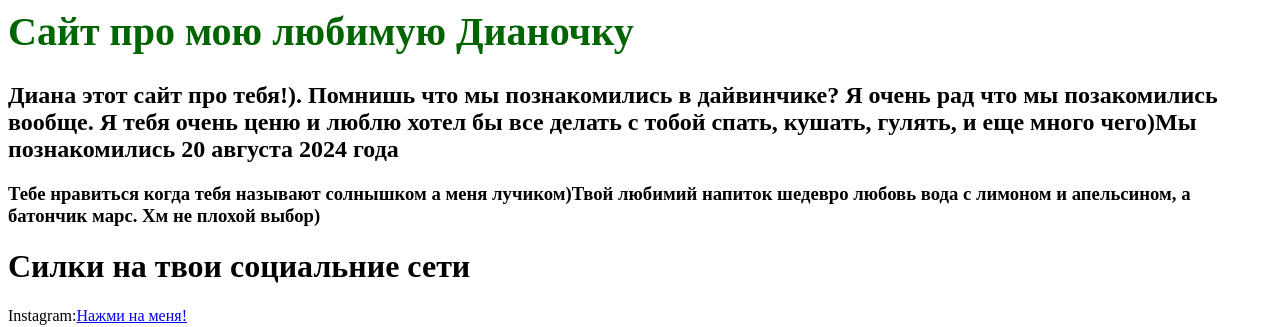
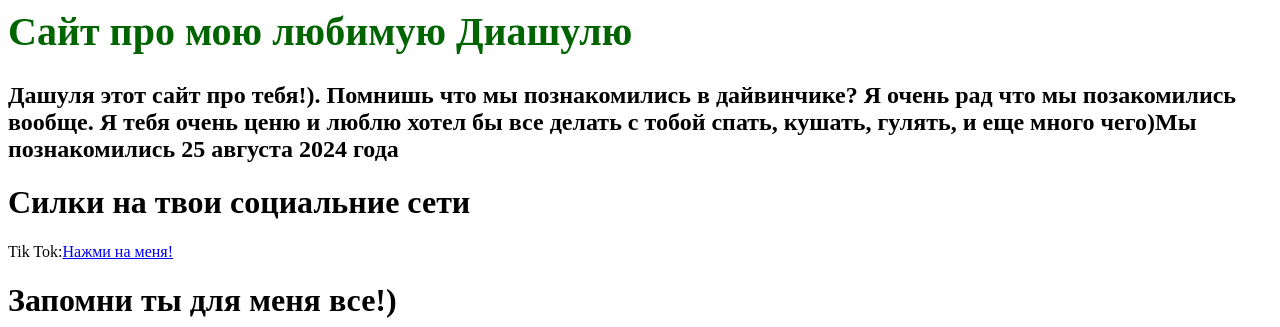
Before and after one commit to rebzerf/dianochks, a plain HTML site: page index.html in a window 1280 px wide. Shown: the top 327 px of the page. Drawn offline with Linux system fonts and the light colour scheme.

Commit message:
Update index.html

```diff
--- a/index.html
+++ b/index.html
@@ -1,10 +1,9 @@
 <html>
-<body> <title>Короче сайт про Даяночку</title>
-<header> <h1 style="background:white; color:darkgreen; text-align;center;font-size:40px">Сайт про мою любимую Дианочку</h1></header>
-    <p><h2>Диана этот сайт про тебя!). Помнишь что мы познакомились в дайвинчике? Я очень рад что мы позакомились вообще. Я тебя очень ценю и люблю хотел бы все делать с тобой спать, кушать, гулять, и еще много чего)Мы познакомились 20 августа 2024 года</h2></p>
-    <p><h3>Тебе нравиться когда тебя называют солнышком а меня лучиком)Твой любимий напиток шедевро любовь вода с лимоном и апельсином, а батончик марс. Хм не плохой выбор) </h3></p>
+<body> <title>Короче сайт про Дашулю</title>
+<header> <h1 style="background:white; color:darkgreen; text-align;center;font-size:40px">Сайт про мою любимую Диашулю</h1></header>
+    <p><h2>Дашуля этот сайт про тебя!). Помнишь что мы познакомились в дайвинчике? Я очень рад что мы позакомились вообще. Я тебя очень ценю и люблю хотел бы все делать с тобой спать, кушать, гулять, и еще много чего)Мы познакомились 25 августа 2024 года</h2></p>
     <p><h1>Cилки на твои социальние сети</h1></p>
-Instagram:<a href="https://www.instagram.com/batuzova_diana/?locale=ru">Нажми на меня!</a>
+Tik Tok:<a href="https://www.tiktok.com/@dash.wsx0">Нажми на меня!</a>
 
 <p><h1>Запомни ты для меня все!)</h1></p><img class="ogo" src="https://png.klev.club/uploads/posts/2024-03/png-klev-club-p-serdtse-png-17.png">
 </body>
```
